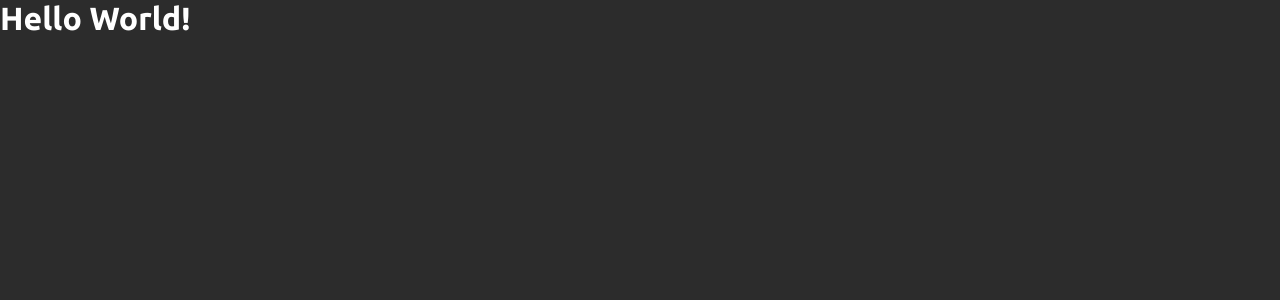
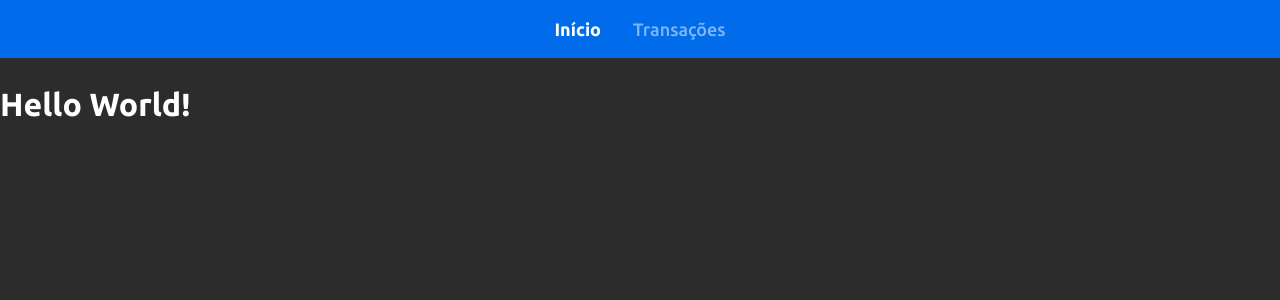
Before and after one commit to Vini7Dev/vhub-system, a React (Create React App) app in the folder web/: page / in a window 1280 px wide. Shown: the top 300 px of the page. Built offline with nearby package versions, Linux system fonts and the light colour scheme.

Commit message:
feat: :art: create navgation top bar

```diff
--- /dev/null
+++ b/web/src/App.tsx
@@ -0,0 +1,17 @@
+import React from 'react'
+
+import GlobalStyle from './global/styles'
+import { NavigationBar } from './components/NavigationBar'
+import { HomePage } from './pages/HomePage'
+
+export const App: React.FC = () => {
+  return (
+    <>
+      <NavigationBar />
+
+      <HomePage />
+
+      <GlobalStyle />
+    </>
+  )
+}
--- /dev/null
+++ b/web/src/components/NavigationBar/index.tsx
@@ -0,0 +1,13 @@
+import React from 'react'
+
+import * as S from './styles'
+
+export const NavigationBar: React.FC = () => {
+  return (
+    <S.Navigation>
+      <S.NavLink href="/" selected>Início</S.NavLink>
+
+      <S.NavLink href="/transactions">Transações</S.NavLink>
+    </S.Navigation>
+  )
+}
--- /dev/null
+++ b/web/src/components/NavigationBar/styles.ts
@@ -0,0 +1,19 @@
+import styled from 'styled-components'
+
+import * as T from './types'
+
+export const Navigation = styled.nav`
+  display: flex;
+  justify-content: center;
+  align-items: center;
+  height: 3.625rem;
+  margin-bottom: 1.75rem;
+  background-color: var(--colors-main-primary-100);
+`
+
+export const NavLink = styled.a<T.NavLinkProps>`
+  margin: 0 1rem;
+  font-weight: var(${({ selected }) => selected ? '--fonts-weight-bold' : '--fonts-weight-medium'});
+  font-size: var(--fonts-size-text-big);
+  color: var(${({ selected }) => selected ? '--colors-text-default-100' : '--colors-text-default-50'});
+`
--- /dev/null
+++ b/web/src/components/NavigationBar/types.d.ts
@@ -0,0 +1,3 @@
+export interface NavLinkProps {
+  selected?: boolean
+}
--- a/web/src/global/styles/index.ts
+++ b/web/src/global/styles/index.ts
@@ -13,7 +13,8 @@ export const GlobalStyle = createGlobalStyle`
     --colors-main-danger-100: ${theme.colors.main.danger[100]};
     --colors-main-info-100: ${theme.colors.main.info[100]};
 
-    --colors-text-default: ${theme.colors.text.default};
+    --colors-text-default-100: ${theme.colors.text.default[100]};
+    --colors-text-default-50: ${theme.colors.text.default[50]};
     --colors-text-placeholder: ${theme.colors.text.placeholder};
 
     --colors-background-default-100: ${theme.colors.background.default[100]};
@@ -22,6 +23,11 @@ export const GlobalStyle = createGlobalStyle`
 
     /* FONT FAMILY */
     --fonts-family-main: ${theme.fonts.family.main};
+
+    /* FONT WEIGHT */
+    --fonts-weight-bold: ${theme.fonts.weight.bold};
+    --fonts-weight-medium: ${theme.fonts.weight.medium};
+    --fonts-weight-regular: ${theme.fonts.weight.regular};
 
     /* FONT SIZE */
     --fonts-size-heading-h1: ${theme.fonts.size.heading.h1};        /* 32px */
@@ -87,6 +93,7 @@ export const GlobalStyle = createGlobalStyle`
   h5,
   h6,
   p,
+  a,
   span,
   strong,
   label,
@@ -95,7 +102,7 @@ export const GlobalStyle = createGlobalStyle`
   select,
   button {
     font-family: var(--fonts-family-main), sans-serif;
-    color: var(--colors-text-default);
+    color: var(--colors-text-default-100);
   }
 
   input::placeholder,
@@ -117,6 +124,10 @@ export const GlobalStyle = createGlobalStyle`
   span,
   td {
     font-size: var(--fonts-size-text-normal);
+  }
+
+  a {
+    text-decoration: none;
   }
 
   input
--- a/web/src/global/styles/theme.ts
+++ b/web/src/global/styles/theme.ts
@@ -9,17 +9,22 @@ export const theme = {
       info: { 100: '#999999' },
     },
     background: {
-      default: { 100: '#2C2C2C', 75: '#000000bf' },
+      default: { 100: '#2C2C2C', 75: '#000000BF' },
       dark: { 100: '#222020' },
     },
     text: {
-      default: '#FFF',
+      default: { 100: '#FFF', 50: '#FFFFFF80' },
       placeholder: '#999',
     },
   },
   fonts: {
     family: {
       main: 'Ubuntu',
+    },
+    weight: {
+      bold: 700,
+      medium: 500,
+      regular: 400,
     },
     size: {
       heading: {
--- a/web/src/index.tsx
+++ b/web/src/index.tsx
@@ -2,8 +2,7 @@ import React from 'react'
 import ReactDOM from 'react-dom/client'
 
 import './global/styles/fonts.css'
-import GlobalStyle from './global/styles'
-import { HomePage } from './pages/HomePage'
+import { App } from './App'
 
 const root = ReactDOM.createRoot(
   document.getElementById('root') as HTMLElement
@@ -11,8 +10,6 @@ const root = ReactDOM.createRoot(
 
 root.render(
   <React.StrictMode>
-    <HomePage />
-
-    <GlobalStyle />
+    <App />
   </React.StrictMode>
 )
```
